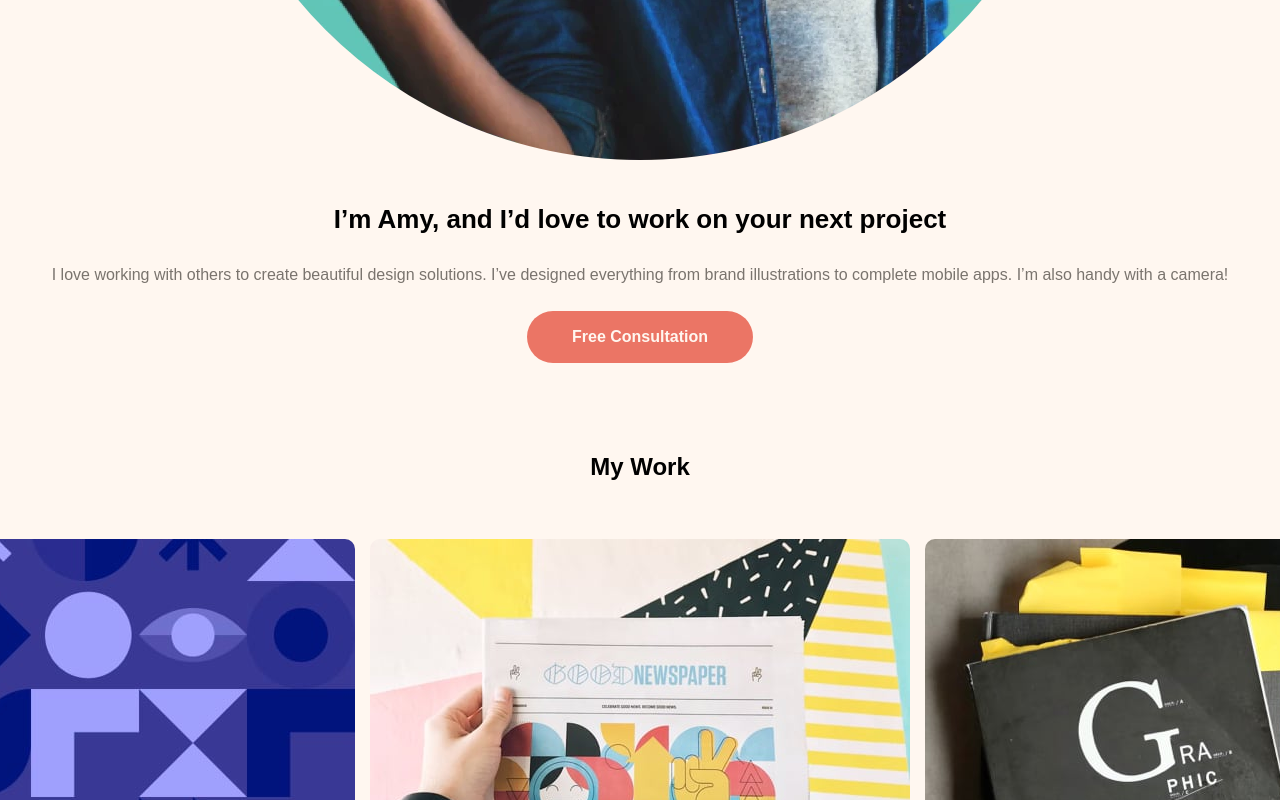
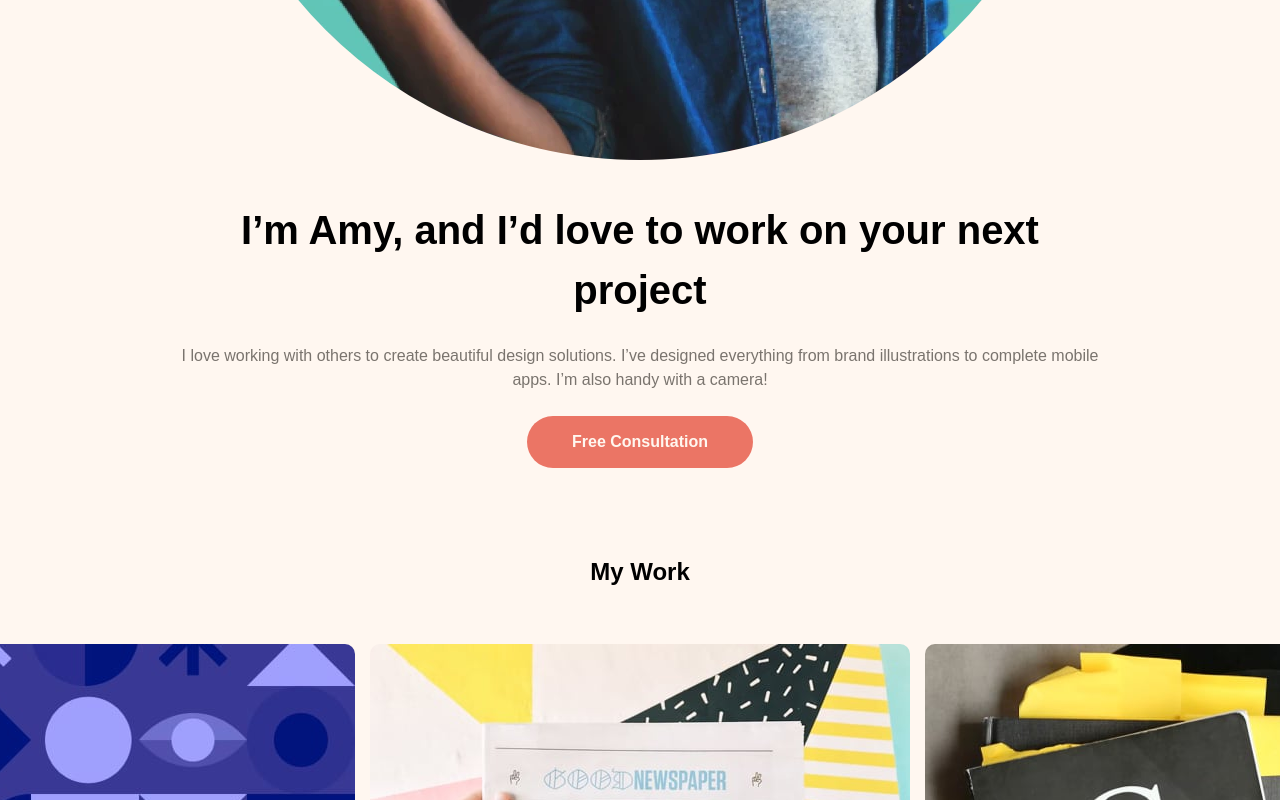
Before and after one commit to Orliland/Orliland, a React (Vite) app: page / in a window 1280 px wide. Shown: the part 898-1698 px from the top of the page. Built offline with nearby package versions, Linux system fonts and the light colour scheme.

Commit message:
add tablet and desktop styles

```diff
--- a/src/layout/Hero.jsx
+++ b/src/layout/Hero.jsx
@@ -5,15 +5,15 @@ const Hero = () => {
   // TODO: add tablet styles
   // TODO: add desktop styles
   return (
-    <section className="flex flex-col items-center gap-10 px-4 lg:mt-12">
-      <picture className="px-[18px]">
+    <section className="flex flex-col items-center gap-10 px-4 md:relative md:-left-11 md:grid md:grid-cols-2 md:flex-row md:justify-between md:p-0 lg:left-0 lg:mx-auto lg:mt-12 lg:w-9/12 lg:gap-[125px]">
+      <picture className="px-[18px] md:p-0">
         <img src={HeroImage} alt="Amy photo" />
       </picture>
-      <div className="flex flex-col items-center gap-6 text-center">
-        <h2 className="text-[26px] font-bold">
+      <div className="flex flex-col items-center gap-6 text-center md:items-start md:text-left lg:gap-8">
+        <h2 className="text-[26px] font-bold md:text-[32px] lg:text-[40px]">
           I’m Amy, and I’d love to work on your next project
         </h2>
-        <p className="text-base font-medium text-gray">
+        <p className="text-base font-medium text-gray md:text-[18px] lg:mt-[2px]">
           I love working with others to create beautiful design solutions. I’ve
           designed everything from brand illustrations to complete mobile apps.
           I’m also handy with a camera!
```
